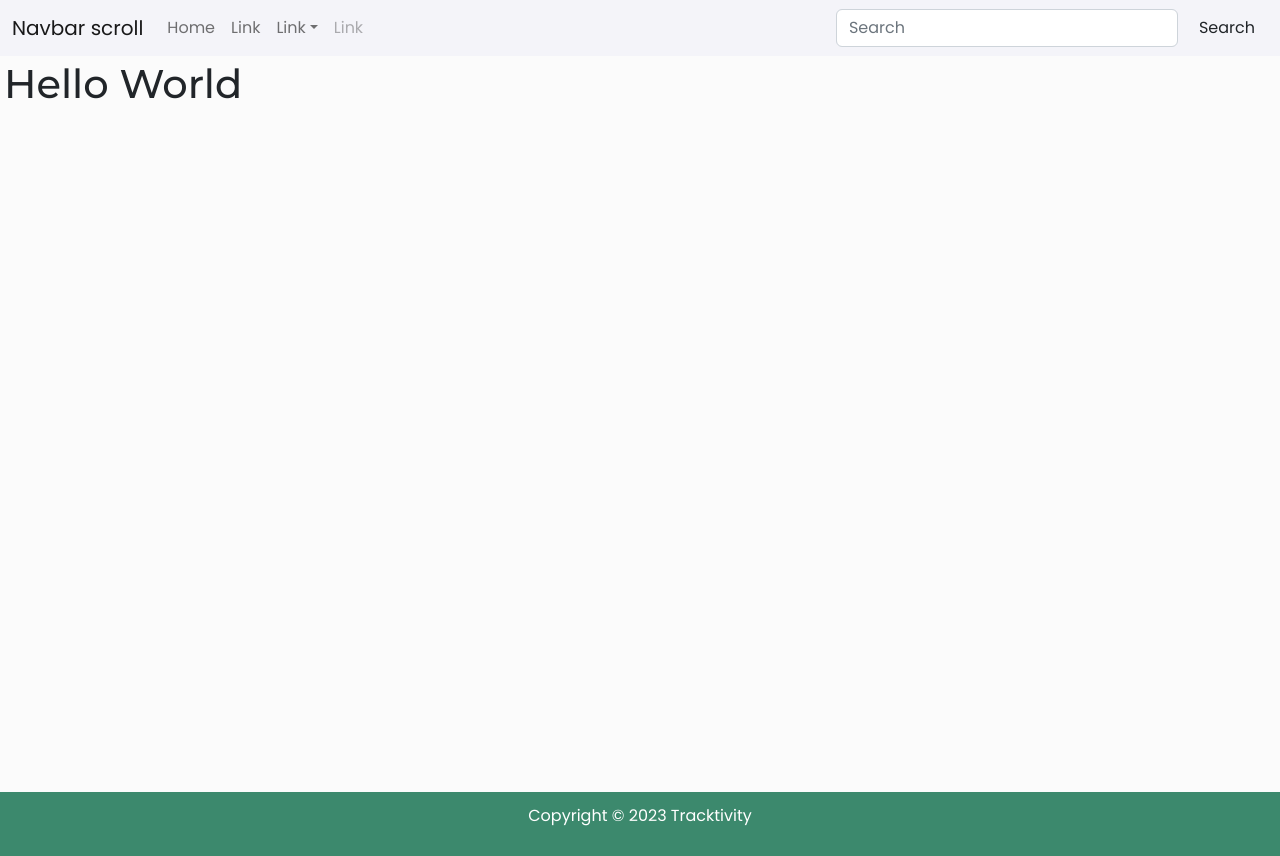
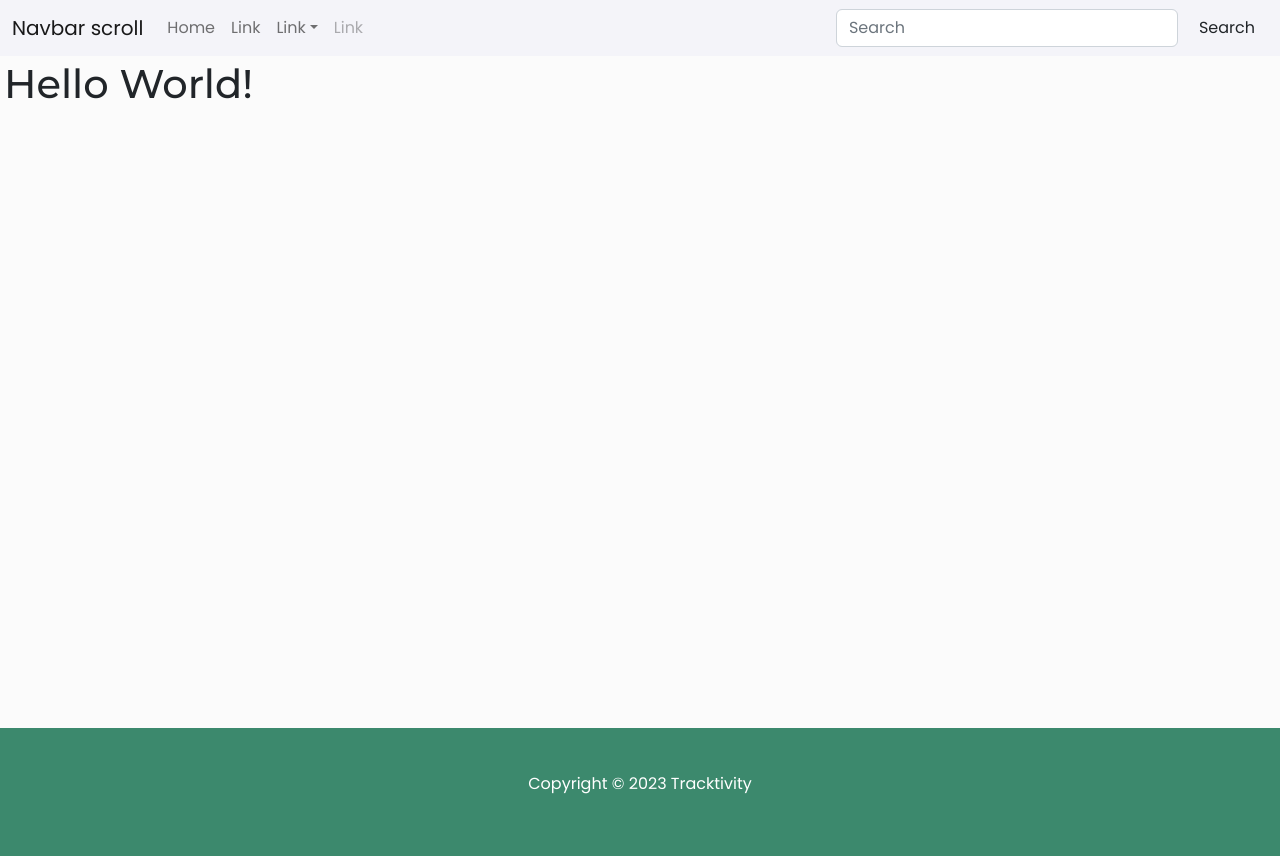
Before and after one commit to denniskjellin/Tracktivity, a React (Create React App) app in the folder frontend/: page / in a window 1280 px wide. Built offline with nearby package versions, Linux system fonts and the light colour scheme.

Commit message:
Added React router

```diff
--- a/frontend/package.json
+++ b/frontend/package.json
@@ -11,6 +11,7 @@
     "react": "^18.2.0",
     "react-bootstrap": "^2.7.0",
     "react-dom": "^18.2.0",
+    "react-router-dom": "^6.6.2",
     "react-scripts": "5.0.1",
     "sass": "^1.57.1",
     "web-vitals": "^2.1.4"
--- a/frontend/src/App.js
+++ b/frontend/src/App.js
@@ -1,23 +1,28 @@
 import React from 'react';
 // Importing the Bootstrap CSS
 import 'bootstrap/dist/css/bootstrap.css';
+import { BrowserRouter, Route } from 'react-router-dom';
 import "./App.scss";
 import './index.css';
 import Navbar from './components/Navbar';
 import Footer from './components/Footer'
 
 
+
 function App() {
   return (
+    <BrowserRouter>
     <div className="App">
       <Navbar></Navbar>
       <div className="body-bg wrapper">
       <main className="m-1">
-      <h1>Hello World</h1>
+      <h1>Hello World!</h1>
+
       </main>
       <Footer></Footer>
     </div>
    </div>
+   </BrowserRouter>
   );
 }
 
--- a/frontend/src/components/Footer.jsx
+++ b/frontend/src/components/Footer.jsx
@@ -2,7 +2,7 @@ import { Container, Row, Col } from "react-bootstrap";
 
 const Footer = () => {
   return (
-    <footer className="bg-detail py-3">
+    <footer className="bg-detail py-5">
       <Container>
         <Row className="justify-content-center">
           <Col xs={12} sm={6} md={8} lg={6}>
```
Also changed, not shown: 1 other file (tests, documents, lock files or other folders).
